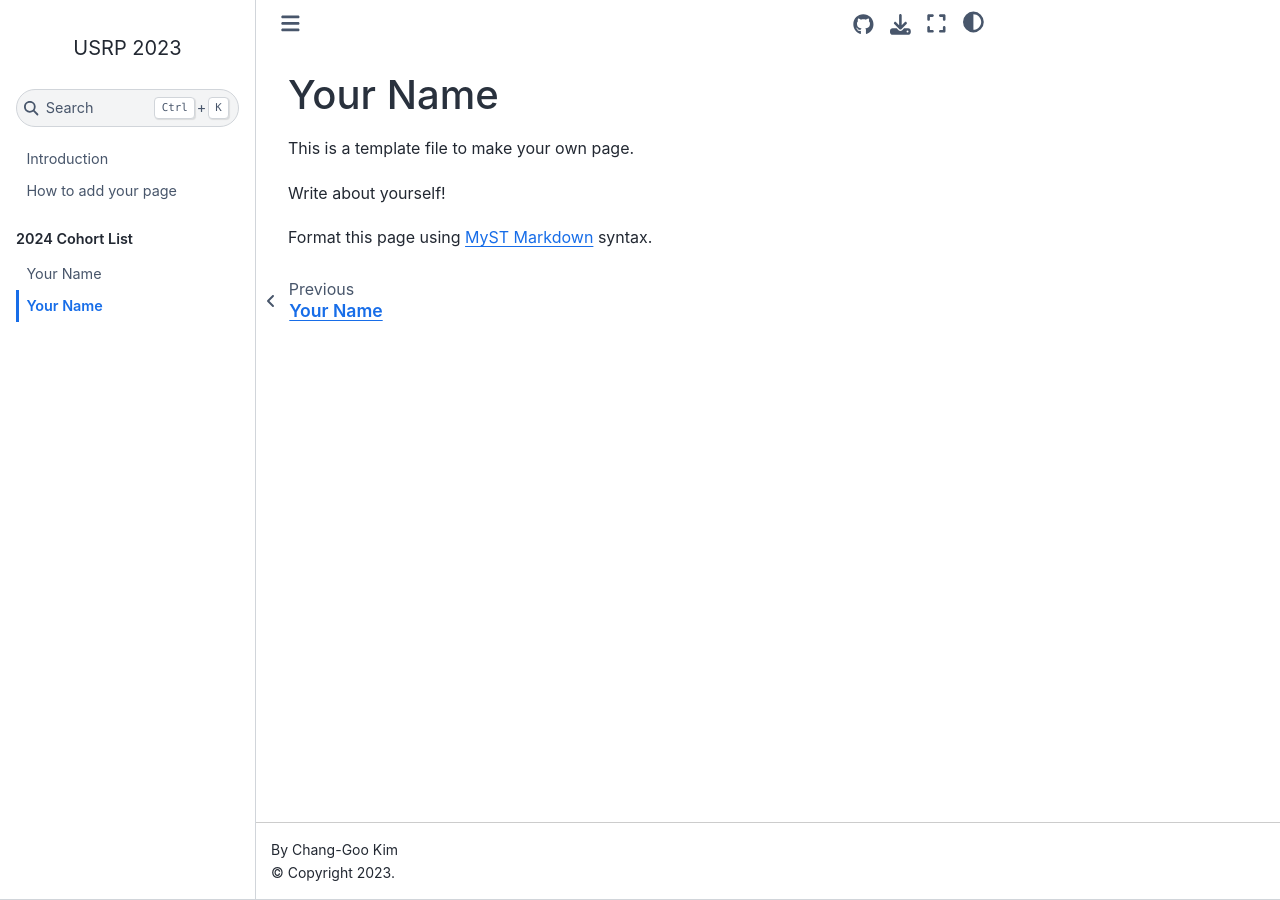
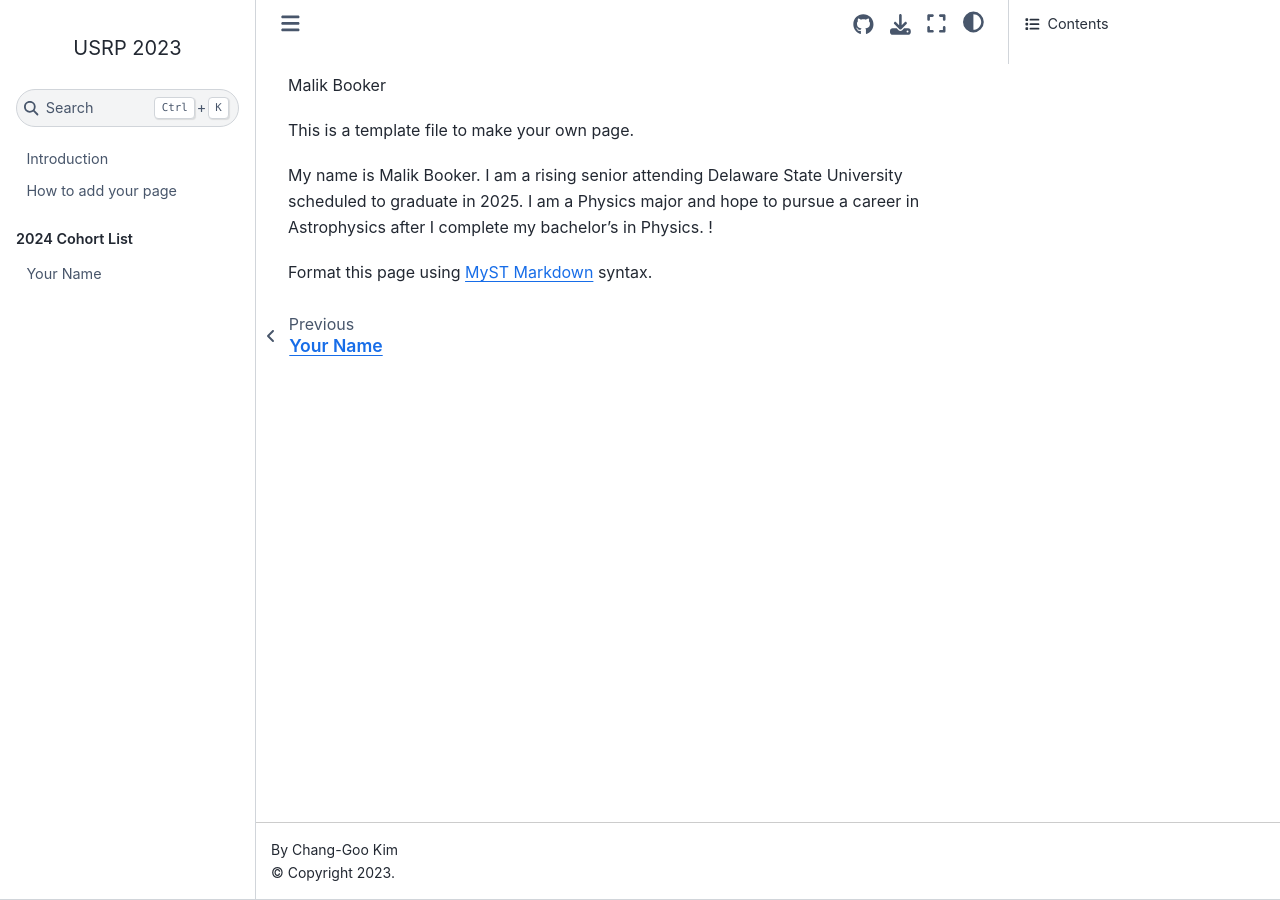
Before and after one commit to changgoo/usrp-introduction, a Jupyter Book: the page built from docs/students/malik_booker.md, in a window 1280 px wide. Built offline with Jupyter Book 1.0.4 settings and Sphinx 7.4.7 and the Sphinx Book theme 1.1.4, drawn with Linux system fonts in a browser that asks for light colours.

Commit message:
Added malik_booker.md

```diff
--- a/docs/students/malik_booker.md
+++ b/docs/students/malik_booker.md
@@ -1,7 +1,7 @@
-# Your Name
+Malik Booker
 
 This is a template file to make your own page.
 
-Write about yourself!
+My name is Malik Booker.  I am a rising senior attending Delaware State University scheduled to graduate in 2025.  I am a Physics major and hope to pursue a career in Astrophysics after I complete my bachelor's in Physics.  !
 
 Format this page using [MyST Markdown](https://jupyterbook.org/en/stable/content/index.html) syntax.
```
